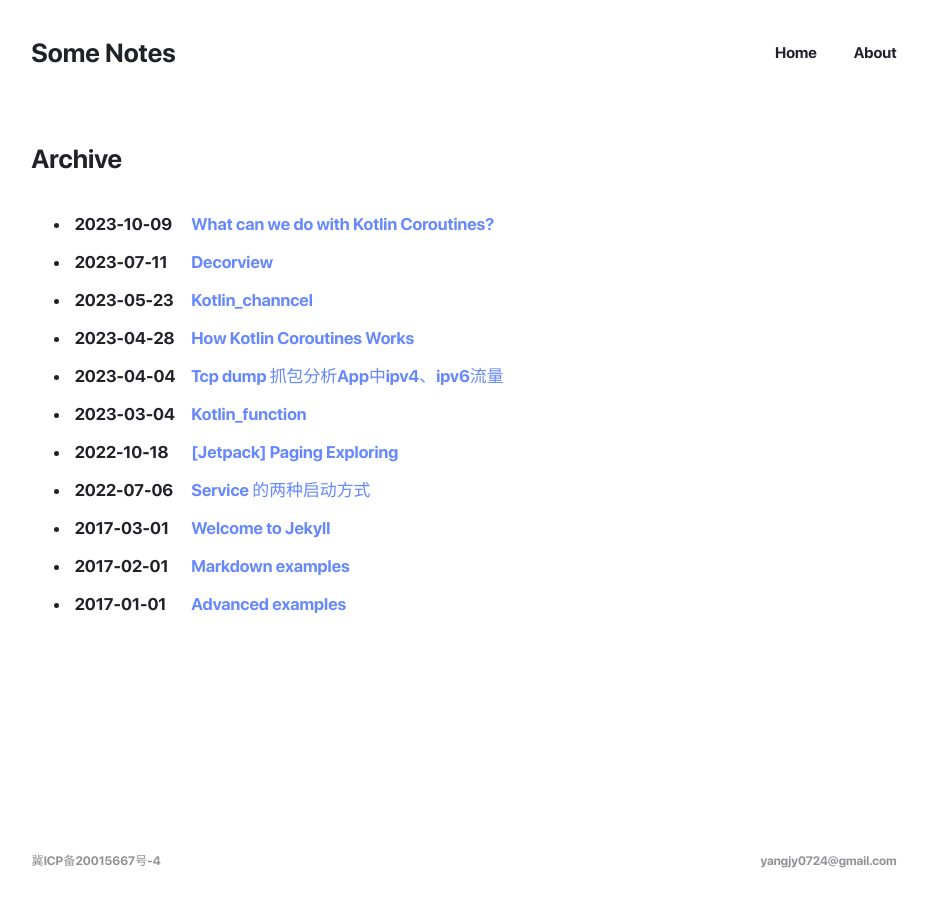
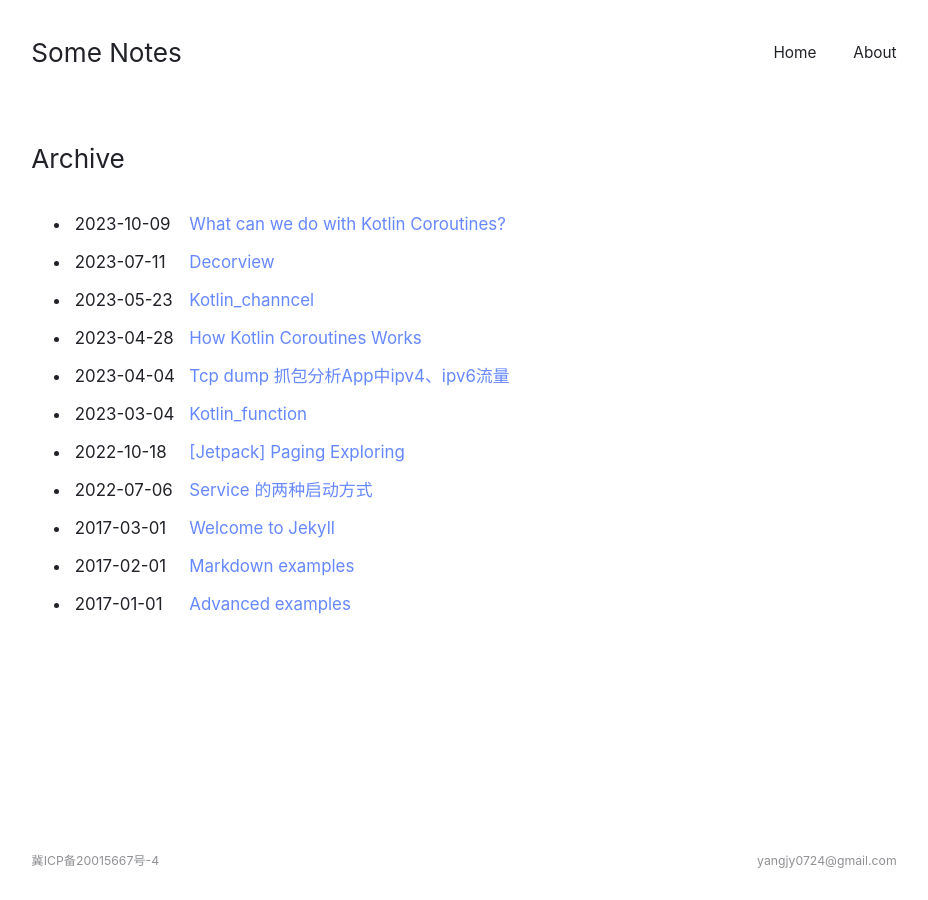
Before and after one commit to Maxyjy/Maxyjy.github.io, a Jekyll site: the page built from archive.html, in a window 1280 px wide. Shown: the whole page, without its empty margins (176-1104 px from the left). Built offline with Jekyll 4.4.1, drawn with Linux system fonts in a browser that asks for light colours.

Commit message:
Update font.sass

```diff
--- a/_sass/font.sass
+++ b/_sass/font.sass
@@ -17,7 +17,7 @@
   font-style: normal
 
   @font-face
-  font-family: "SFProDisplay"
-  font-weight: 700
+  font-family: "SFProDisplay-Bold"
+  font-weight: normal
   src: local('San Francisco'), url('../fonts/SFProDisplay-Bold.woff') format('woff')
   font-style: normal
```
